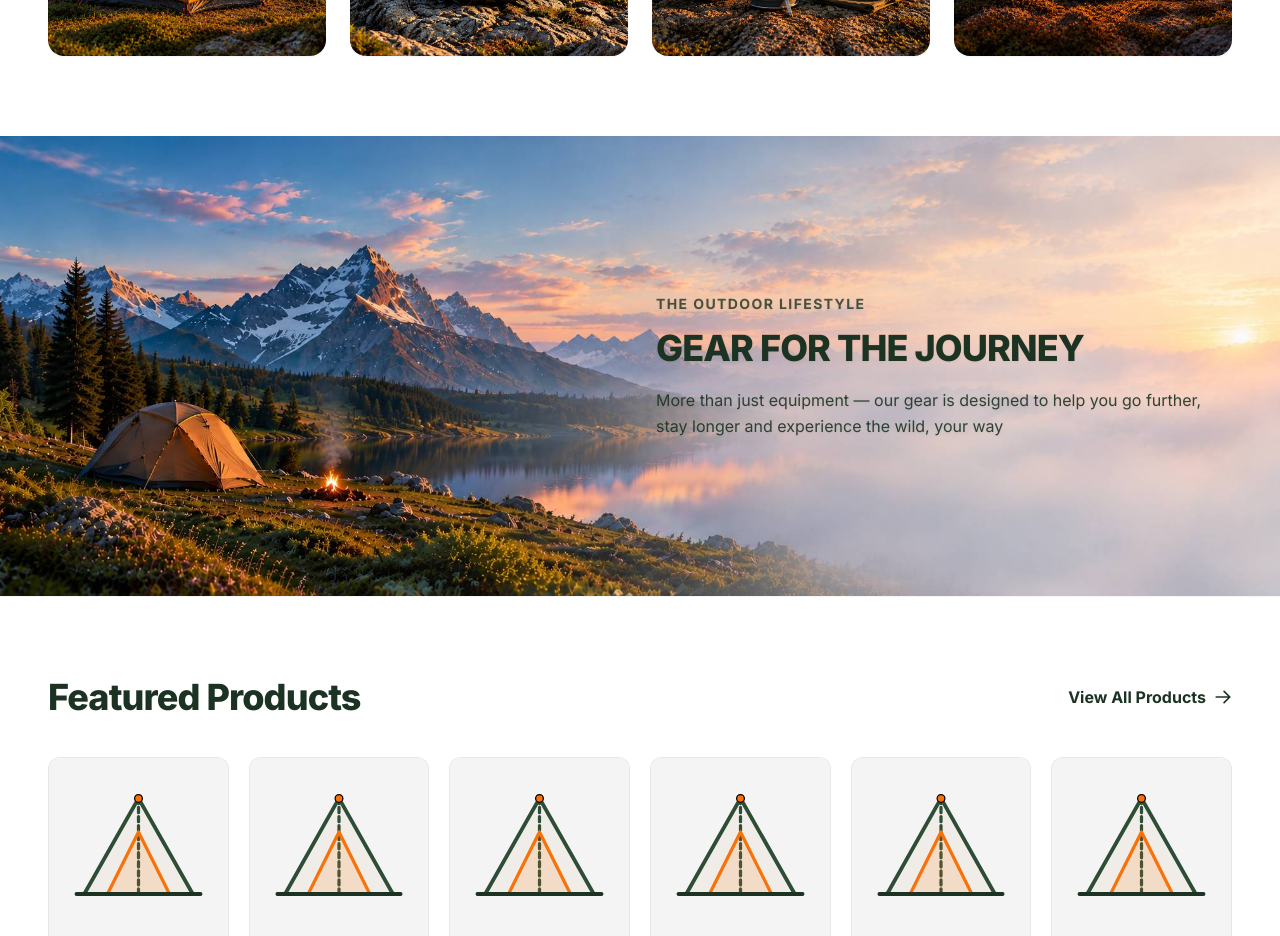
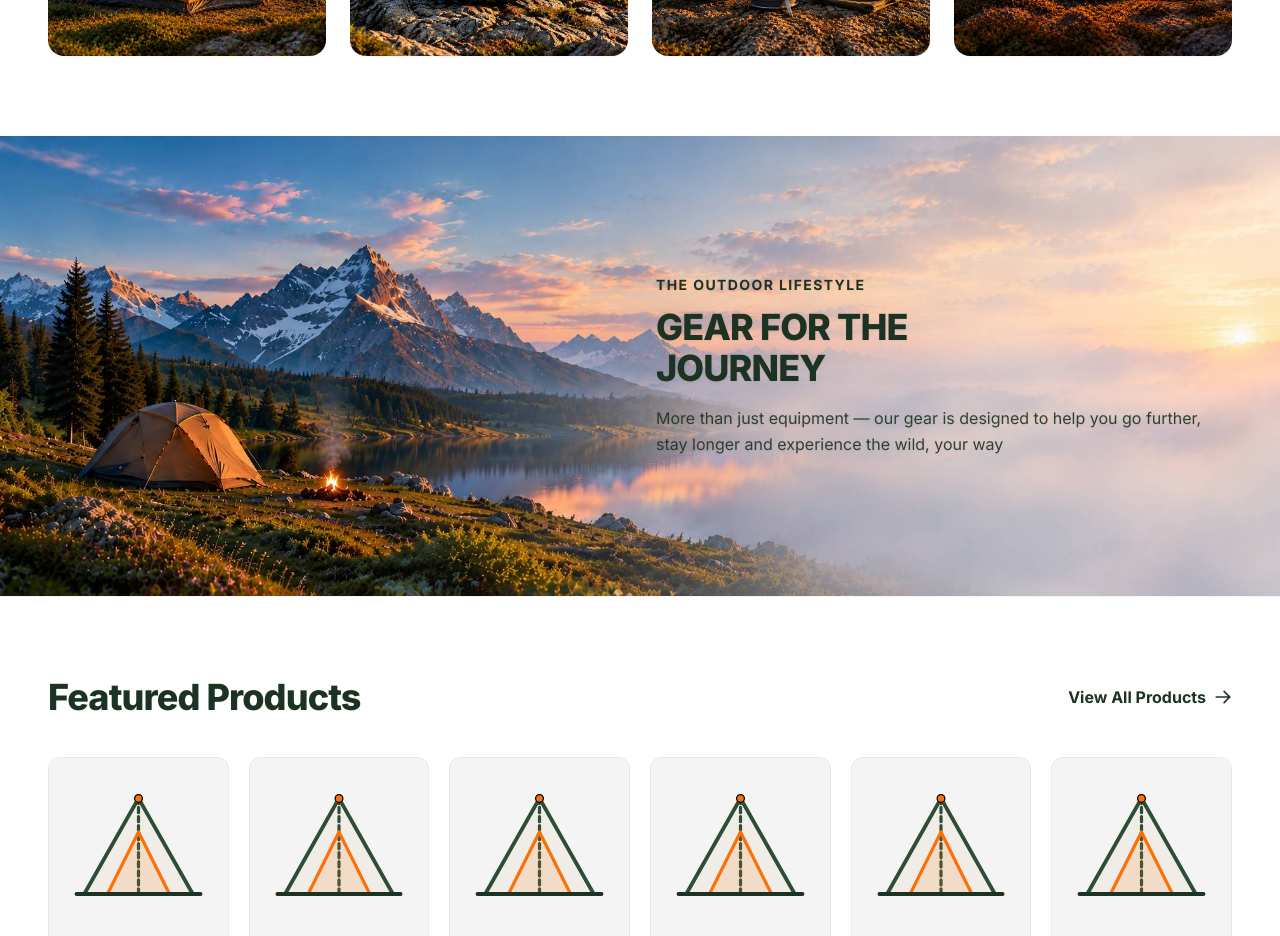
Before and after one commit to parham-tech/outdoor-ecommerce, a Next.js app: page / in a window 1280 px wide. Shown: the part 1400-2336 px from the top of the page. Built offline with nearby package versions, Linux system fonts and the light colour scheme; a web font is replaced by a local one.

Commit message:
feat(home): improve lifestyle banner layout and imagery

```diff
--- a/src/components/home/LifestyleBanner.tsx
+++ b/src/components/home/LifestyleBanner.tsx
@@ -1,42 +1,52 @@
 import React from 'react';
-import Image from 'next/image';
 
 export function LifestyleBanner() {
   return (
     <section
       aria-labelledby="lifestyle-banner-heading"
-      className="relative w-full min-h-[360px] sm:min-h-[420px] lg:min-h-[460px] flex items-center overflow-hidden"
+      className="relative w-full min-h-[460px] sm:min-h-[380px] md:min-h-[400px] lg:min-h-[460px] flex items-start min-[480px]:items-center overflow-hidden"
     >
-      {/* Background Alpine Lake & Mountain Sunrise Image */}
-      <Image
-        src="/images/lifestyleBanner.jpg"
-        alt="Alpine lake shoreline with tent and campfire against a mountain sunrise"
-        fill
-        sizes="100vw"
-        className="object-cover object-center pointer-events-none select-none"
-      />
+      {/* Responsive Background Images with Native Art Direction */}
+      <picture className="absolute inset-0 w-full h-full pointer-events-none select-none">
+        {/* Mobile: Viewports up to 639px */}
+        <source media="(max-width: 480px)" srcSet="/images/lifestyleBanner-480.jpg" />
+        {/* Tablet: Viewports 640px up to 1023px */}
+        <source media="(max-width: 1023px)" srcSet="/images/lifestyleBanner-tablet.jpg" />
+        {/* Desktop: Viewports 1024px and above (Default Fallback) */}
+        <img
+          src="/images/lifestyleBanner.jpg"
+          alt="Alpine lake shoreline with tent and campfire against a mountain sunrise"
+          className="w-full h-full object-cover object-center"
+          loading="lazy"
+          decoding="async"
+        />
+      </picture>
 
-      {/* Subtle responsive scrim on the right to preserve contrast across narrow viewports */}
+      {/* Subtle responsive scrim on the right for tablet & desktop to preserve contrast */}
       <div
-        className="absolute inset-0 bg-gradient-to-r from-transparent via-white/10 to-amber-50/50 lg:via-transparent lg:to-transparent pointer-events-none"
+        className="hidden sm:block absolute inset-0 bg-gradient-to-r from-transparent via-white/5 to-amber-50/30 lg:via-transparent lg:to-transparent pointer-events-none"
         aria-hidden="true"
       />
 
-      {/* Content Container */}
-      <div className="relative z-10 w-full max-w-7xl mx-auto px-6 sm:px-8 lg:px-12 flex justify-end">
-        <div className="w-full md:w-3/5 lg:w-1/2 max-w-xl text-left py-12 sm:py-16">
-          <p className="text-xs sm:text-sm font-bold tracking-widest text-[#1C3323]/80 uppercase mb-2 sm:mb-3 drop-shadow-xs">
+      {/* Content Container: Top-Left on mobile (<640px), Right side on tablet & desktop (>=640px) */}
+<div className="relative z-10 w-full max-w-7xl mx-auto px-6 lg:px-12 flex justify-start min-[480px]:justify-end">        <div className="w-full max-w-[280px]  lg:max-w-xl text-left pt-8 pb-6 sm:py-10 md:py-12 lg:py-16">
+          <p className="text-xs sm:text-xs md:text-sm font-bold tracking-widest text-[#1C3323] uppercase mb-1.5 sm:mb-2 md:mb-3 drop-shadow-xs">
             THE OUTDOOR LIFESTYLE
           </p>
 
           <h2
             id="lifestyle-banner-heading"
-            className="text-2xl sm:text-3xl lg:text-4xl font-extrabold text-[#1C3323] uppercase tracking-tight leading-tight font-sans mb-3 sm:mb-4 drop-shadow-xs"
+            className="text-2xl min-[480px]:text-3xl sm:text-3xl md:text-3xl lg:text-4xl font-extrabold text-[#1C3323] uppercase tracking-tight leading-[1.15] font-sans mb-2 sm:mb-3 md:mb-4 drop-shadow-xs"
           >
-            GEAR FOR THE JOURNEY
+            <span className="sm:hidden">GEAR FOR THE JOURNEY</span>
+            <span className="hidden sm:inline">
+              GEAR FOR THE
+              <br />
+              JOURNEY
+            </span>
           </h2>
 
-          <p className="text-sm sm:text-base text-[#1C3323]/90 leading-relaxed font-sans drop-shadow-xs">
+          <p className="text-sm min-[480px]:text-sm sm:text-sm md:text-base text-[#1C3323]/90 leading-relaxed font-sans drop-shadow-xs">
             More than just equipment — our gear is designed to help you go
             further, stay longer and experience the wild, your way
           </p>
```
Also changed, not shown: public/images/lifestyleBanner-480.jpg (added), public/images/lifestyleBanner-tablet.jpg (added).
